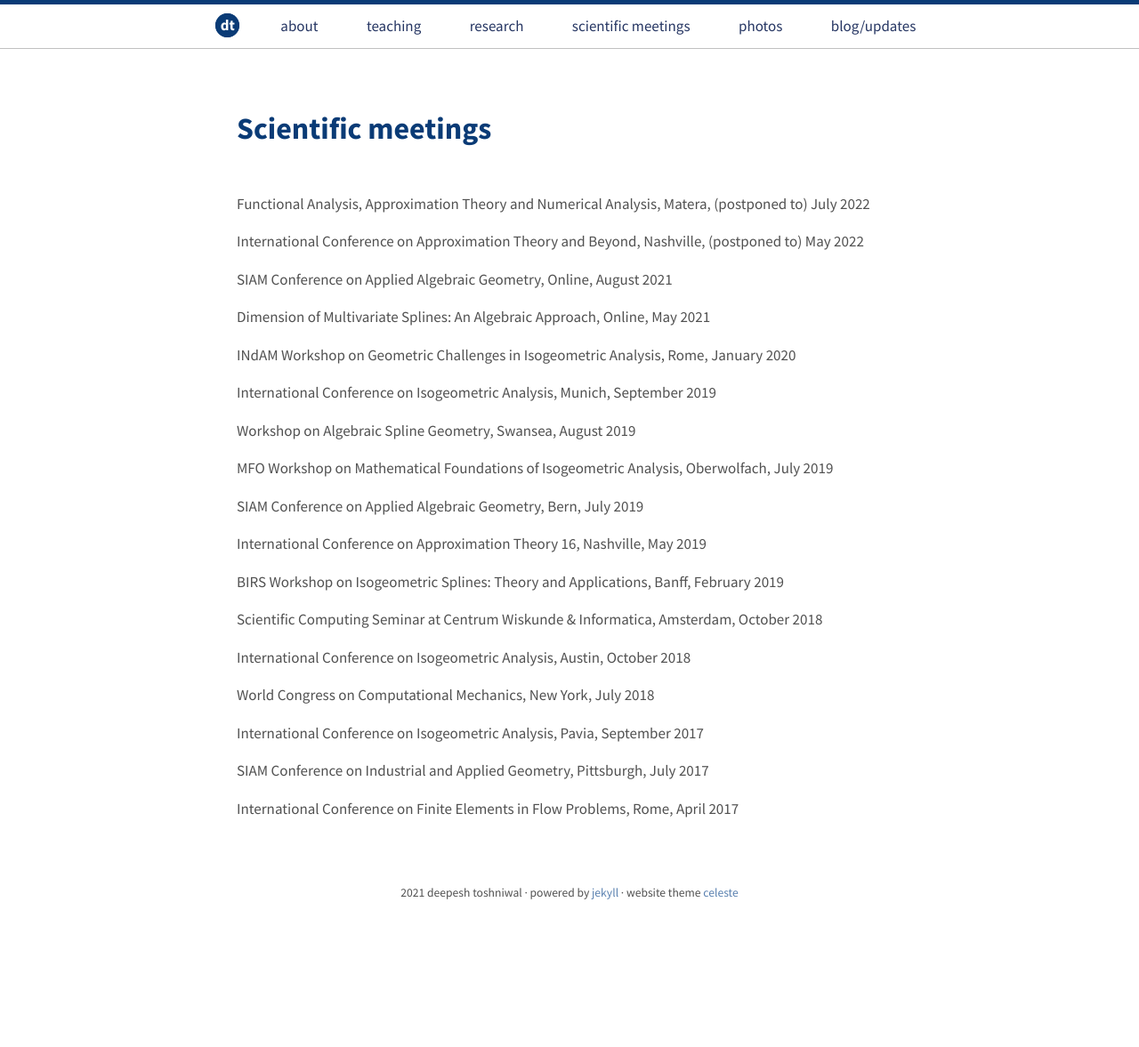
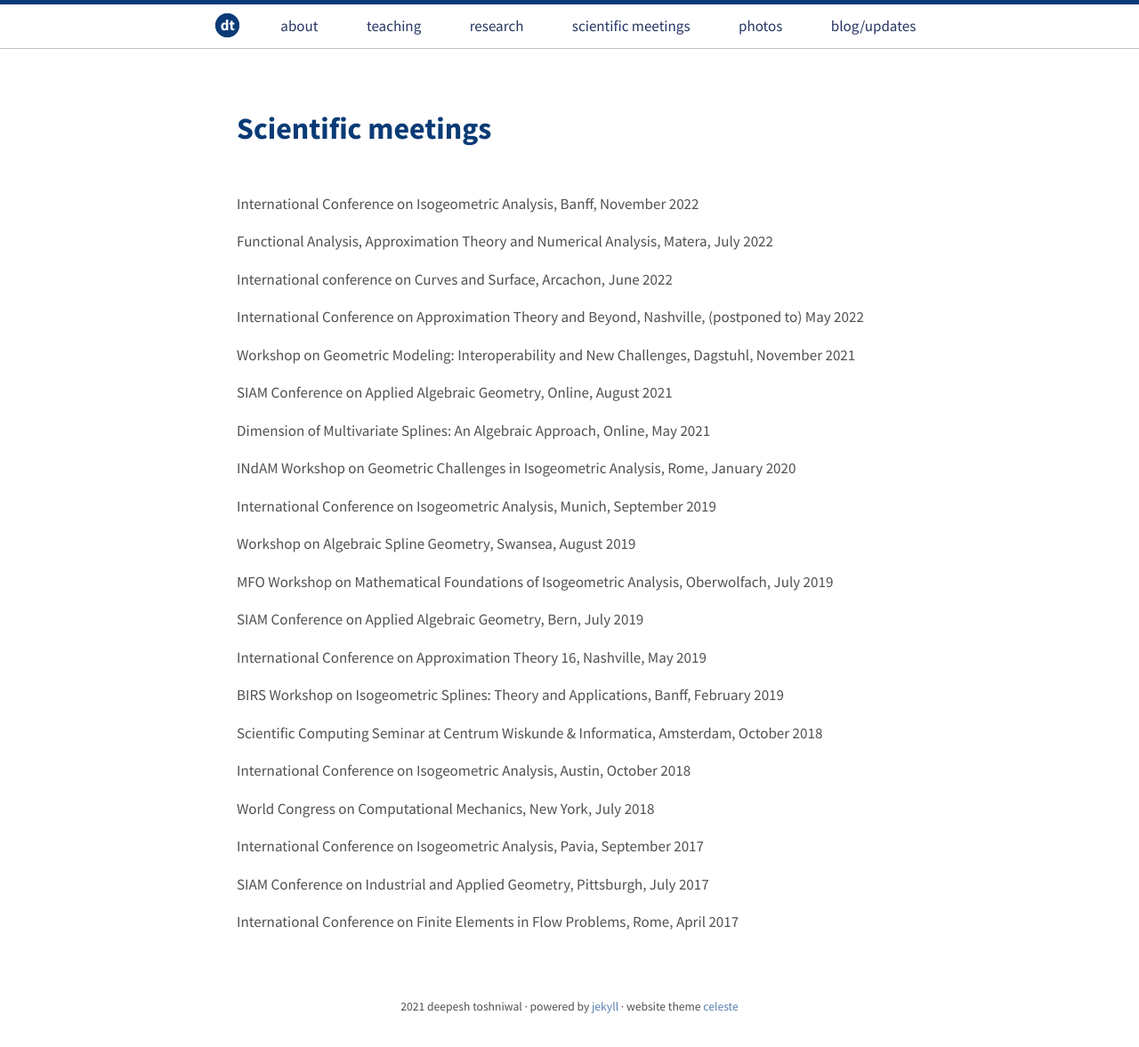
Before and after one commit to dtoshniwal/dtoshniwal.github.io, a Jekyll site: the page built from travel.md, in a window 1280 px wide. Shown: the whole page at 89% size. Built offline with Jekyll 4.4.1, drawn with Linux system fonts in a browser that asks for light colours; before the commit the page ends 1050 px from its top, so only the background shows below that.

Commit message:
Update travel

```diff
--- a/travel.md
+++ b/travel.md
@@ -33,9 +33,15 @@ X. Wei, T. Takacs, D. Toshniwal, Y.J. Zhang, H. Speleers, C. Manni, J. Peters
 <h2 class="message" align="center">Participation (since 2017)</h2>-->
 <br>
 
-Functional Analysis, Approximation Theory and Numerical Analysis, Matera, (postponed to) July 2022
+International Conference on Isogeometric Analysis, Banff, November 2022
+
+Functional Analysis, Approximation Theory and Numerical Analysis, Matera, July 2022
+
+International conference on Curves and Surface, Arcachon, June 2022
 
 International Conference on Approximation Theory and Beyond, Nashville, (postponed to) May 2022
+
+Workshop on Geometric Modeling: Interoperability and New Challenges, Dagstuhl, November 2021
 
 SIAM Conference on Applied Algebraic Geometry, Online, August 2021
 
```
